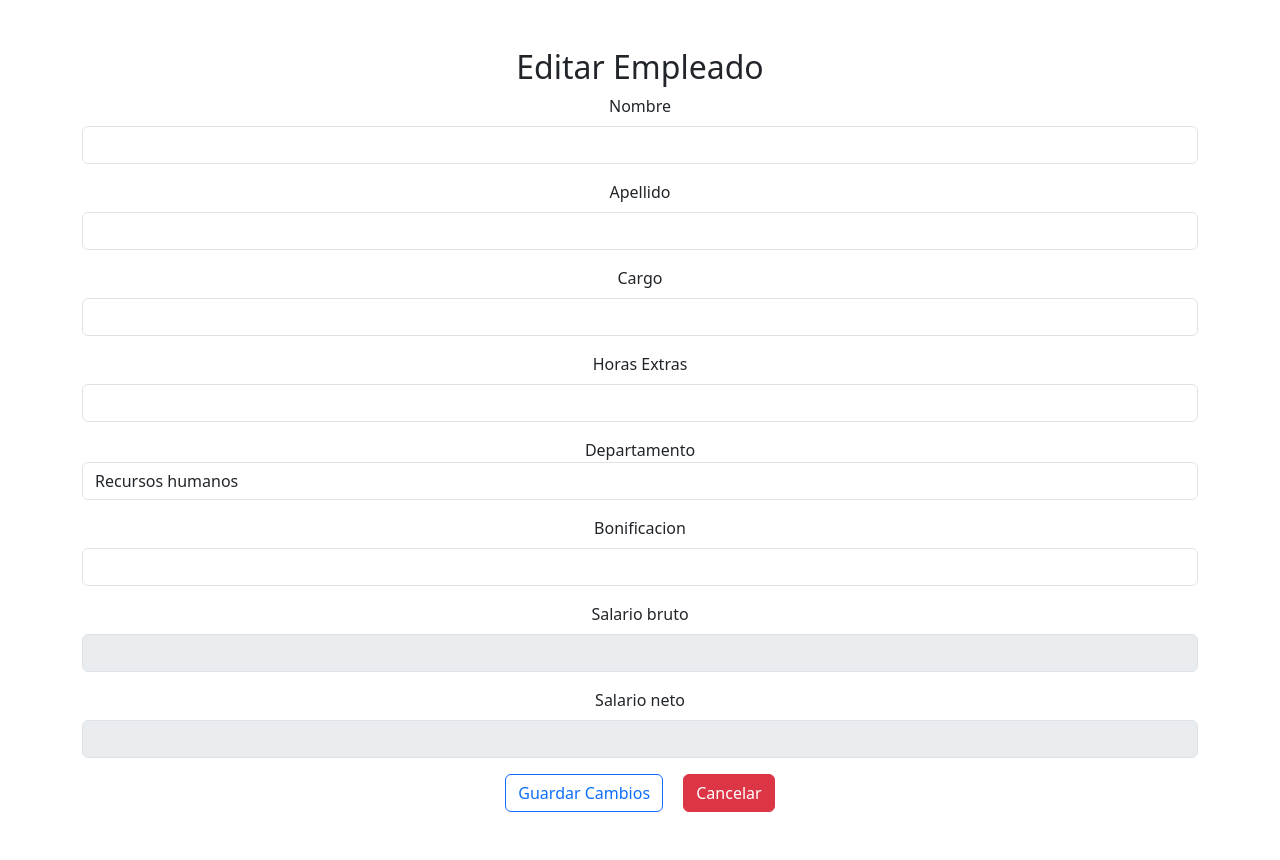
After one commit to linzam31/Gest_Usu_DanielaZ, a Flask app: template templates/edit_emple.html in a window 1280 px wide. The commit adds this page. Run offline with Flask 3, Linux system fonts and the light colour scheme; the template is opened without the code that fills it, so the values that code supplies are empty.

Commit message:
diseño panel empleado

```diff
--- a/base_empresa.sql
+++ b/base_empresa.sql
@@ -58,7 +58,7 @@ CREATE TABLE `empleado` (
   `ape_empleado` varchar(50) NOT NULL,
   `cargo` varchar(50) NOT NULL,
   `salario` decimal(10,2) NOT NULL,
-  `horas_ex` int(11) DEFAULT NULL,
+  `horas_ex` int(5) DEFAULT NULL,
   `bonificaciones` decimal(10,2) DEFAULT NULL,
   `salud` decimal(10,2) DEFAULT NULL,
   `pension` decimal(10,2) DEFAULT NULL,
--- /dev/null
+++ b/templates/edit_emple.html
@@ -0,0 +1,72 @@
+<!DOCTYPE html>
+<html lang="en">
+
+<head>
+    <meta charset="UTF-8">
+    <meta name="viewport" content="width=device-width, initial-scale=1.0">
+    <link rel="stylesheet" href="{{ url_for('static', filename='style.css')}}">
+    <link href="https://cdn.jsdelivr.net/npm/bootstrap@5.3.8/dist/css/bootstrap.min.css" rel="stylesheet">
+    <script src="https://cdn.jsdelivr.net/npm/bootstrap@5.3.8/dist/js/bootstrap.bundle.min.js"></script>
+    <title>Document</title>
+</head>
+
+<body>
+    <div class="container my-5 text-center ">
+        <h2>Editar Empleado</h2>
+        <form action="{{ url_for('actualizar_emple', id=emple[0]) }}" method="post">
+            <input type="hidden" name="id" value="{{ emple[0]}}">
+            <div class="mb-3">
+                <label for="usuario" class="form-label">Nombre</label>
+                <input type="text" class="form-control " id="txtnombre" name="txtnombres"
+                    value="{{ emple[2]}}" required>
+            </div>
+            <div class="mb-3">
+                <label for="apellido" class="form-label">Apellido</label>
+                <input type="text" class="form-control " id="apellido" name="txtapellidos"
+                    value="{{ emple[3]}}" required>
+            </div>
+            <div class="mb-3">
+                <label for="txtcargo" class="form-label">Cargo</label>
+                <input type="text" class="form-control " id="txtcargo" name="txtcargo"
+                    value="{{ emple[4]}}" required>
+            </div>
+            <div class="mb-3">
+                <label for="horas" class="form-label">Horas Extras</label>
+                <input type="number" class="form-control " id="horas" name="txthoras_ex"
+                    value="{{ emple[6]}}" readonly>
+            </div>
+            <div class="mb-3">
+                <label>Departamento</label>
+                <select name="txtdepartamento" id="depa" class="form-control">
+                    <option value="Recursos humanos">Recursos humanos</option>
+                    <option value="Sistemas">Sistemas</option>
+                    <option value="Administracion">Administracion</option>
+                    <option value="Contabilidad">Contabilidad</option>
+                    <option value="Cafeteria">Cafeteria</option>
+                    <option value="zona juegos">Zona de Juegos</option>
+                    <option value="Red de medios">Red de medios</option>
+                </select>
+
+            </div>
+            <div class="mb-3">
+                <label for="bonificacion" class="form-label">Bonificacion</label>
+                <input type="number" class="form-control " id="bonificacion" name="txtbonificacion"
+                    value="{{ emple[7]}}" readonly>
+            </div>
+            <div class="mb-3">
+                <label for="salarioB" class="form-label">Salario bruto</label>
+                <input type="number" class="form-control " id="salarioB" name="salarioB"
+                    value="{{ emple[5]}}" disabled>
+            </div>
+            <div class="mb-3">
+                <label for="salarioN" class="form-label">Salario neto</label>
+                <input type="number" class="form-control " id="salarioN" name="salarioN"
+                    value="{{ emple[10]}}" disabled>
+            </div>
+            <button type="submit" class="btn btn-outline-primary me-3">Guardar Cambios</button>
+            <a href="{{url_for('inicio_empleado')}}" class="btn btn-danger ">Cancelar</a>
+        </form>
+    </div>
+</body>
+
+</html>
--- a/templates/editar_emple.html
+++ b/templates/editar_emple.html
@@ -56,8 +56,8 @@
                                 <option value="Administracion">Administracion</option>
                                 <option value="Contabilidad">Contabilidad</option>
                                 <option value="Cafeteria">Cafeteria</option>
-                                <option value="Zonajuegos">Zona de Juegos</option>
-                                <option value="Red de medios">Coordinacion</option>
+                                <option value="zona juegos">Zona de Juegos</option>
+                                <option value="Red de medios">Red de medios</option>
                             </select>
 
                         </div>
--- a/templates/regis_emple.html
+++ b/templates/regis_emple.html
@@ -67,7 +67,7 @@
 
                         <div class="mb-3">
                             <label>Horas Extra</label>
-                            <input type="text" class="form-control" placeholder="ingresar el salario del empleado"
+                            <input type="text" class="form-control" placeholder="ingresar las horas extra trabajadas"
                                 name="ho_ex">
                         </div>
 
```
Also changed, not shown: apps.py (+41 -2 lines), templates/panelempleado.html (added, +59 -0 lines), 1 other file.
